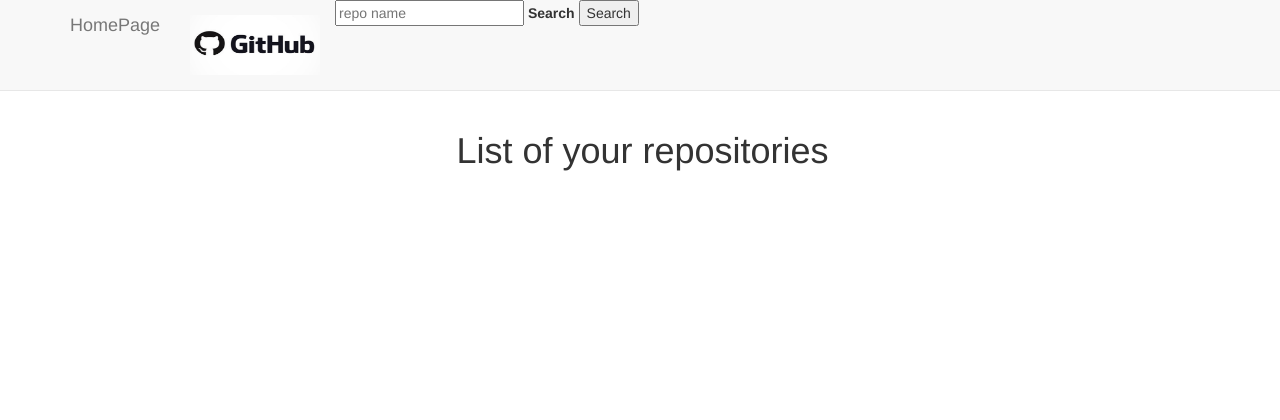
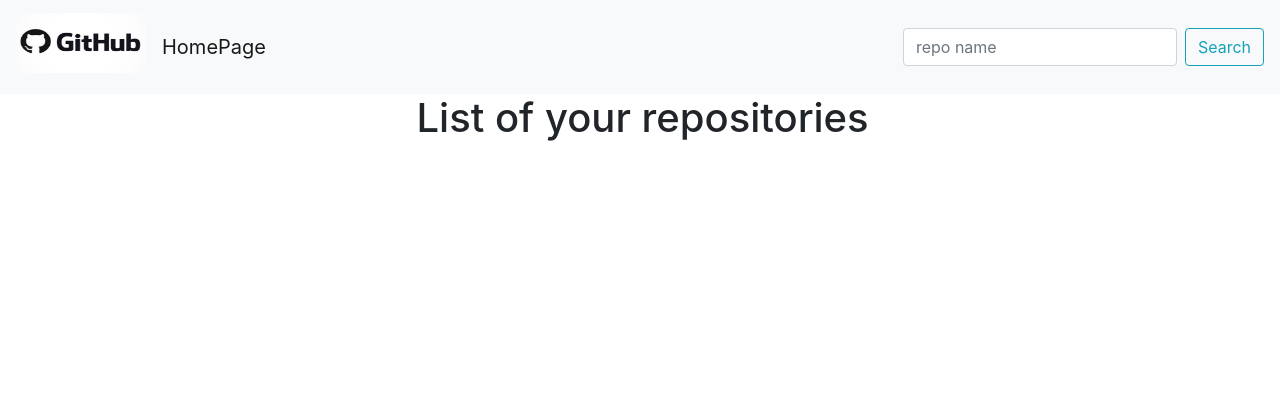
Before and after one commit to capitanpinto/django_github, a Django app: page /github/ in a window 1280 px wide. Shown: the top 420 px of the page. Run offline with Django 3.2, Linux system fonts and the light colour scheme; data that the repository does not hold is empty; some libraries are stand-ins or nearby versions.

Commit message:
made it pretty

```diff
--- a/github_repos/templates/github/base.html
+++ b/github_repos/templates/github/base.html
@@ -2,34 +2,36 @@
 <html>
 <head>
     <title>HomePage</title>
-    <link rel="stylesheet" href="https://maxcdn.bootstrapcdn.com/bootstrap/3.3.7/css/bootstrap.min.css" integrity="sha384-BVYiiSIFeK1dGmJRAkycuHAHRg32OmUcww7on3RYdg4Va+PmSTsz/K68vbdEjh4u" crossorigin="anonymous">
+    <link rel="stylesheet" href="https://maxcdn.bootstrapcdn.com/bootstrap/4.0.0/css/bootstrap.min.css" integrity="sha384-Gn5384xqQ1aoWXA+058RXPxPg6fy4IWvTNh0E263XmFcJlSAwiGgFAW/dAiS6JXm" crossorigin="anonymous">
 </head>
 <body>
-  <center>
-     <nav class="navbar navbar-default navbar-static-top">
-      <div class="container">
-        <ul class="nav navbar-nav">
-          <li><a class="navbar-brand" href="{% url 'github:index' %}">HomePage</a></li>
-          <li>
+    <nav class="navbar navbar-expand-lg navbar-light bg-light">
+        <h1 class="navbar-brand">
             <a href='https://github.com/login/oauth/authorize?client_id=dbe43691bc3b0c94d2de'>
                 <img src="../static/github_repos/images/github.jpg" width="130px" height="60px">
             </a>
-          </li>
-          <li class="my-10">
-            <form action="{% url 'github:search_result' %}" method="post">
-            {% csrf_token %}
-                <input type="text" name="search_word" placeholder="repo name">
-                <label>Search</label>
-                <input type="submit" value="Search">
+        </h1>
+        <button class="navbar-toggler" type="button" data-toggle="collapse" data-target="#navbarSupportedContent" aria-controls="navbarSupportedContent" aria-expanded="false" aria-label="Toggle navigation">
+            <span class="navbar-toggler-icon"></span>
+        </button>
+
+        <div class="collapse navbar-collapse" id="navbarSupportedContent">
+            <ul class="navbar-nav mr-auto">
+            <li class="nav-item active">
+                <a class="navbar-brand" href="{% url 'github:index' %}">HomePage</a>
+            </li>
+            </ul>
+            <form class="form-inline my-2 my-lg-0" action="{% url 'github:search_result' %}" method="post">
+                {% csrf_token %}
+                <input class="form-control mr-sm-2" type="text" name="search_word" placeholder="repo name">
+                <button type="submit" class="btn btn-outline-info my-2 my-sm-0" value="Search">Search</button>
             </form>
-          </li>
+        </div>
+    </nav>
 
-        </ul>
-      </div>
-    </nav>
-        {% block body_block %}
+    {% block body_block %}
 
-        {% endblock %}
-    </center>
+    {% endblock %}
+
 </body>
 </html>
--- a/github_repos/templates/github/index.html
+++ b/github_repos/templates/github/index.html
@@ -3,7 +3,10 @@
 {% load static %}
 <link rel="stylesheet" type="text/css" href="{% static 'github_repos/style.css' %}">
     <div class="container padded" style='padding-left: 20px'>
-        <h1>List of your repositories</h1>
+        <center>
+            <h1>List of your repositories</h1>
+        </center>
+
         {%if data%}
             {% for repo in data %}
                 <li>
--- a/github_repos/templates/github/search_result.html
+++ b/github_repos/templates/github/search_result.html
@@ -4,7 +4,9 @@
     'padding-left: 20px'
     >
         <form action=""></form>
-        <h1>Results of search for: {{search_word}}</h1>
+        <center>
+            <h1>Results of search for: {{search_word}}</h1>
+        </center>
         {%if data%}
             {% for repo in data %}
                 <li>
@@ -15,6 +17,5 @@
             {% endfor %}
         {%endif%}
         </br>
-        <a href='https://github.com/login/oauth/authorize?client_id=dbe43691bc3b0c94d2de'>GitHub SignIn</a>
     </div>
 {% endblock %}
```
Also changed, not shown: github_api/settings.py (+9 -0 lines).
